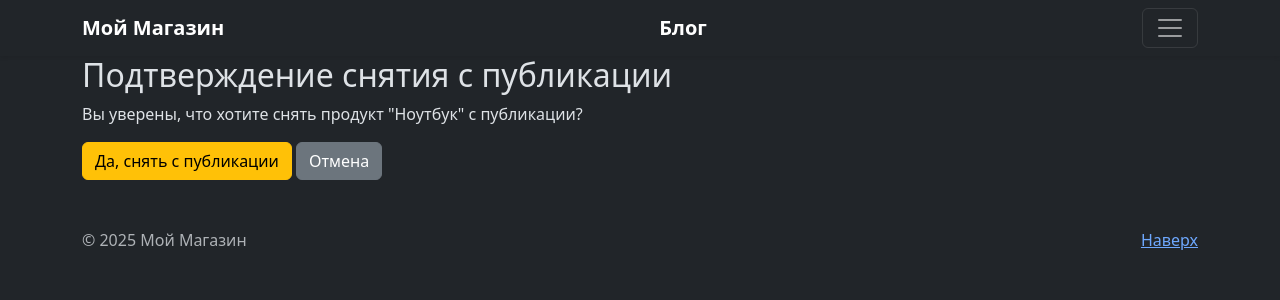
After one commit to LexaSolovev/E-shop, a Django app: page /product/1/unpublish/ in a window 1280 px wide. The commit adds this page. Shown: the top 300 px of the page. Run offline with Django 5.2, Linux system fonts and the light colour scheme; the visitor is signed in with stand-in values (Sample User, id 1); data comes from the database, SQL or seed files in the repository; some libraries are stand-ins or nearby versions.

Commit message:
modified templates

```diff
--- /dev/null
+++ b/catalog/templates/catalog/confirm_unpublish.html
@@ -0,0 +1,14 @@
+{% extends 'catalog/base.html' %}
+
+{% block content %}
+<div class="container">
+    <h2>Подтверждение снятия с публикации</h2>
+    <p>Вы уверены, что хотите снять продукт "{{ product.name }}" с публикации?</p>
+
+    <form method="post">
+        {% csrf_token %}
+        <button type="submit" class="btn btn-warning">Да, снять с публикации</button>
+        <a href="{% url 'catalog:product_detail' product.pk %}" class="btn btn-secondary">Отмена</a>
+    </form>
+</div>
+{% endblock %}
```
Also changed, not shown: catalog/templates/catalog/product_detail.html (+11 -1 lines).
